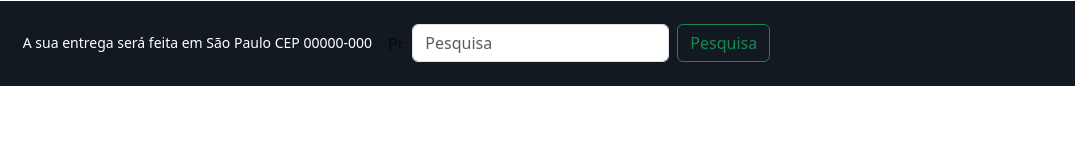
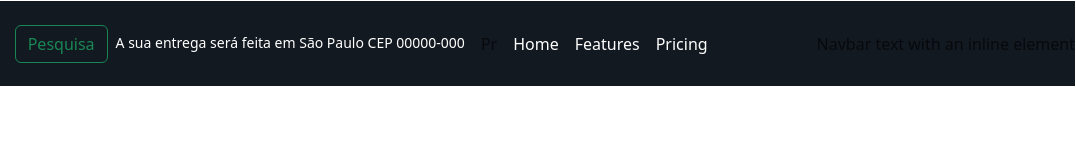
Before and after one commit to imaginark/Site-Amazon-main, a plain HTML site: page index.html in a window 1280 px wide. Shown: the full height of the page, 204-1280 px from the left. Drawn offline with nearby package versions, Linux system fonts and the light colour scheme.

Commit message:
colocaçãobotao_css

```diff
--- a/index.html
+++ b/index.html
@@ -10,17 +10,21 @@
     <header>
         <nav class="navbar navbar-expand-lg bg-body-tertiary>
             <nav class=navbarcolor" style="background-color: #131921; margin:1px; padding:1px 8px 0px 6px display:flex;" >
-        <button class="navbar-toggler" type="button" data-bs-toggle="collapse" data-bs-target="#navbarNav" aria-controls="navbarNav" aria-expanded="false" aria-label="Toggle navigation">
- <span class="navbar-toggler-icon"></span>
-</button>
                 <a class="navbar-brand" href="#" style="color:white; display:flex; align-items: center;"  >
                     <img src="Amazon-LogO.png" alt="logo-amazon" style="width: 130px;  margin-top: 6%;">
                     <p>.com.br</p>
                 </a>
-        <div class="collapse navbar-collapse" id="navbarNav">
-            <ul class="navbar-nav">
+                <button class="navbar-toggler" type="button" data-bs-toggle="collapse" data-bs-target="#navbarText" aria-controls="navbarText" aria-expanded="false" aria-label="Toggle navigation" style="background-color:white ;">
+                    <span class="navbar-toggler-icon"></span>
+                    <div class="collapse navbar-collapse" id="navbarText">
                         <li class="nav-item">
 
+                            <form class="d-flex" role="search">
+                                <input class="form-control me-2" type="search" placeholder="Pesquisa" aria-label="Search"/>
+                                <button class="btn btn-outline-success" type="submit">Pesquisa</button>
+                            </form>
+                        </li>
+                        <ul class="navbar-nav me-auto mb-2 mb-lg-0">
                 </li>
                 <li class="nav-item">
                     <a class="nav-link" href="#" style="color:white; font-size: 14px;" >A sua entrega será feita em São Paulo CEP 00000-000</a>
@@ -29,14 +33,28 @@
                     <a class="nav-link" href="#">Pr</a>
                 </li>
                 <li class="nav-item">
-                    <form class="d-flex" role="search">
-                        <input class="form-control me-2" type="search" placeholder="Pesquisa" aria-label="Search"/>
-                        <button class="btn btn-outline-success" type="submit">Pesquisa</button>
-                    </form>
+                    <li class="nav-item">
+                        <a class="nav-link active" style="color: white;" staria-current="page" href="#">Home</a>
                     </li>
+                    <li class="nav-item">
+                        <a class="nav-link" style="color: white; href="#">Features</a>
+                    </li>
+                    <li class="nav-item">
+                        <a class="nav-link" style="color: white;href="#">Pricing</a>
+                    </li>
+                </ul>
+                <span class="navbar-text">
+                    Navbar text with an inline element
+                </span>
+            </div>
+        </div>
+    </nav>
+    <div class="collapse navbar-collapse" id="navbarNav">
+        <ul class="navbar-nav">
 
 
         </ul>
+    </button>
 </div>
 </div>
 </nav>
```
Also changed, not shown: style.css (added). Lines whose indentation alone changed are shown as unchanged.
